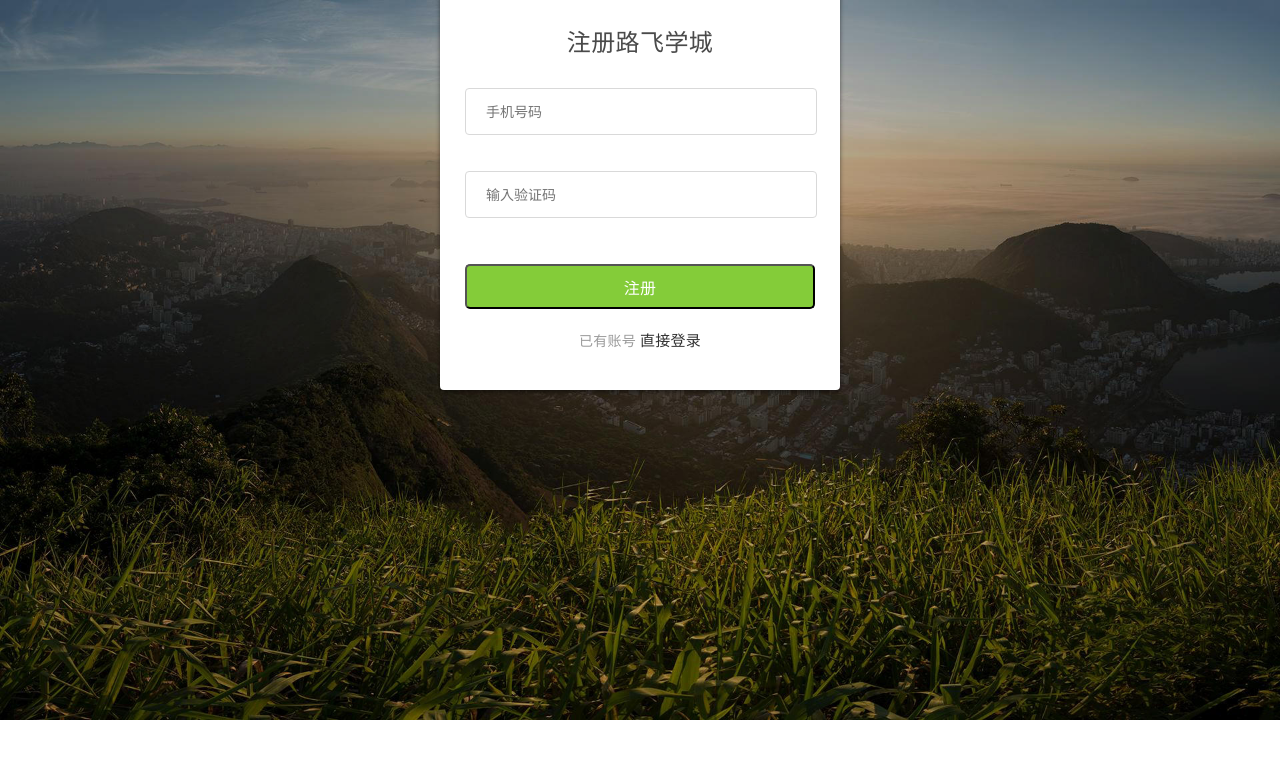
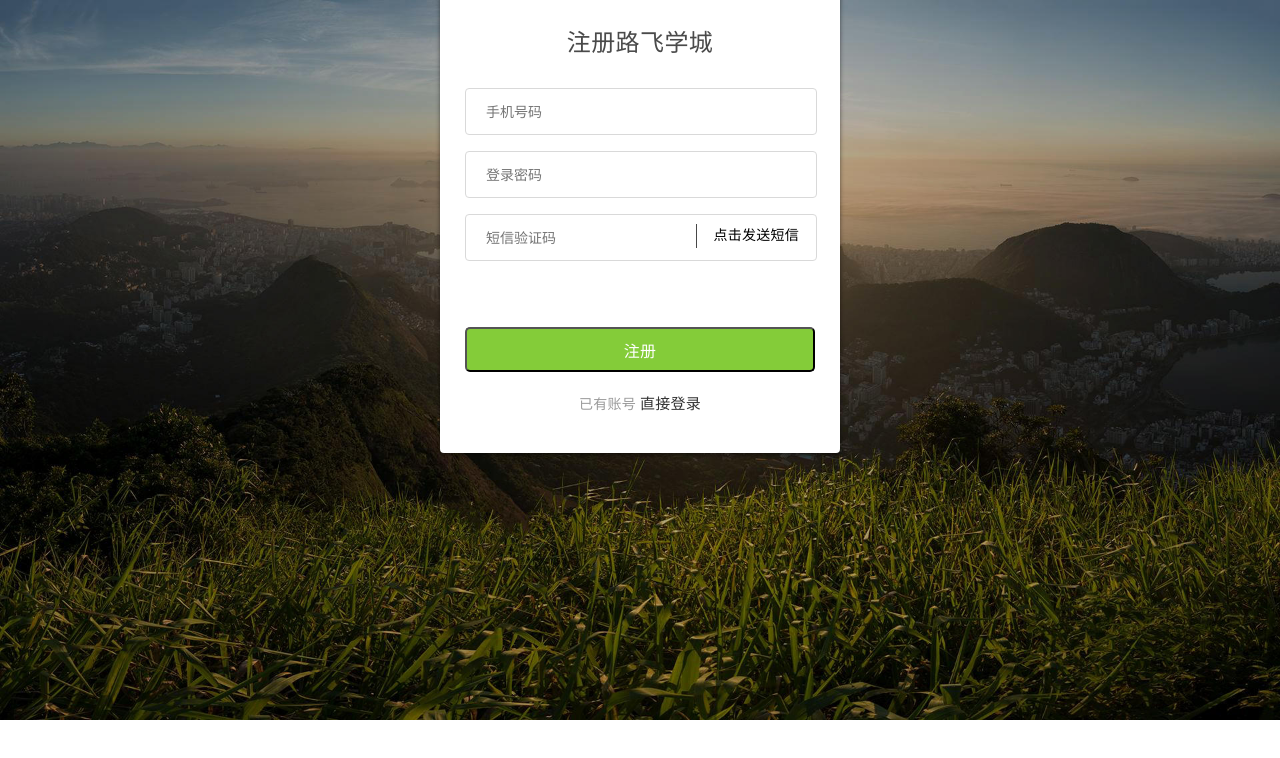
Before and after one commit to Pi-pizhu/luffy_pc, a Vue app: page /user/register in a window 1280 px wide. Shown: the top 758 px of the page. Built offline with nearby package versions, Linux system fonts and the light colour scheme; the HTML template or start-up script is replaced by a standard one.

Commit message:
实现注册功能页面

```diff
--- a/src/components/Register.vue
+++ b/src/components/Register.vue
@@ -5,10 +5,14 @@
             <div class="register_box">
         <div class="register-title">注册路飞学城</div>
                 <div class="inp">
-                    <input v-model = "mobile" type="text" placeholder="手机号码" class="user">
-                    <div id="geetest"></div>
-                    <input v-model = "sms" type="text" placeholder="输入验证码" class="user">
-                    <button class="register_btn" >注册</button>
+                    <input v-model = "mobile" type="text" @blur="checkMobile" placeholder="手机号码" class="user">
+          <input v-model = "password" type="password" placeholder="登录密码" class="user">
+                    <div class="sms-box">
+              <input v-model = "sms_code" maxlength="6" type="text" placeholder="短信验证码" class="user">
+              <div class="sms-btn" @click="smsHander">{{sms_text}}</div>
+          </div>
+          <div id="geetest"></div>
+                    <button class="register_btn" @click="registerHander">注册</button>
                     <p class="go_login" >已有账号 <router-link to="/user/login">直接登录</router-link></p>
                 </div>
             </div>
@@ -21,14 +25,89 @@ export default {
   name: 'Register',
   data(){
     return {
-        sms:"",
+        sms_code:"",
         mobile:"",
-        validateResult:false,
+        password: "",
+        sms_text: "点击发送短信",
+        is_send_sms: false, // 发送短信的判断标志
     }
   },
   created(){
   },
-  methods:{},
+  methods:{
+      checkMobile(){
+          // 检查手机号的合法性[格式和是否已经注册]
+          this.$axios.get(`${this.$settings.HOST}/user/mobile/${this.mobile}/`).catch(error=>{
+              this.$message.error(error.response.data.message);
+          });
+      },
+      registerHander(){
+          // 用户注册
+          this.$axios.post(`${this.$settings.HOST}/user/`,{
+            mobile: this.mobile,
+            sms_code:this.sms_code,
+            password:this.password,
+          }).then(response=>{
+            console.log(response.data);
+            localStorage.removeItem("user_token");
+            localStorage.removeItem("user_id");
+            localStorage.removeItem("user_name");
+            sessionStorage.user_token = response.data.token;
+            sessionStorage.user_id = response.data.id;
+            sessionStorage.user_name = response.data.username;
+
+            // 页面跳转
+            let self = this;
+            this.$alert("注册成功!","路飞学城",{
+               callback(){
+                    self.$router.push("/");
+               }
+            });
+
+          }).catch(error=>{
+            let data = error.response.data;
+            let message = "";
+            for(let key in data){
+                message = data[key][0];
+            }
+            this.$message.error(message);
+          });
+      },
+      smsHander(){
+          // 发送短信
+          // 1. 检查手机格式
+          if(! /1[3-9]\d{9}/.test(this.mobile)){
+              this.$message.error("手机号码格式不正确！");
+              return false;
+          }
+
+          // 2. 判断手机号码是否60s内发送短信
+          if(this.is_send_sms){
+              this.$message.error("当前手机号已经在60秒内发送过短信，请不要频繁发送！");
+              return false;
+          }
+
+          // 3. 发送ajax
+          this.$axios.get(`${this.$settings.HOST}/user/sms/${this.mobile}/`).then(response=>{
+            console.log(response.data);
+            this.is_send_sms = true;
+            let interval_time = 60;
+            let timer = setInterval(()=>{
+                if(interval_time<=1){
+                    // 停止倒计时，允许用户点击发送短信
+                    clearInterval(timer);
+                    this.is_send_sms=false; // 设置短信发送段的间隔状态为false,允许点击发送短信
+                    this.sms_text = "点击发送短信";
+                }else{
+                    interval_time--;
+                    this.sms_text= `${interval_time}秒后重新点击发送`;
+                }
+            },1000)
+          }).catch(error=>{
+            this.$message.error(error.response.data.message);
+          });
+      }
+  },
 
 };
 </script>
@@ -187,4 +266,19 @@ export default {
     color: #84cc39;
     cursor: pointer;
 }
+.sms-box{
+  position: relative;
+}
+.sms-box .sms-btn{
+  position: absolute;
+  font-size: 14px;
+  letter-spacing: 0.26px;
+  top: 10px;
+  right: 16px;
+  border-left: 1px solid #484848;
+  padding-left: 16px;
+  padding-bottom: 4px;
+  cursor: pointer;
+  background: #ffffff;
+}
 </style>
--- a/src/components/common/Header.vue
+++ b/src/components/common/Header.vue
@@ -68,6 +68,7 @@
       methods: {
           check_user_login(){
             this.token = sessionStorage.token || localStorage.token;
+            console.log(this.token);
             return this.token;
           },
 
```
